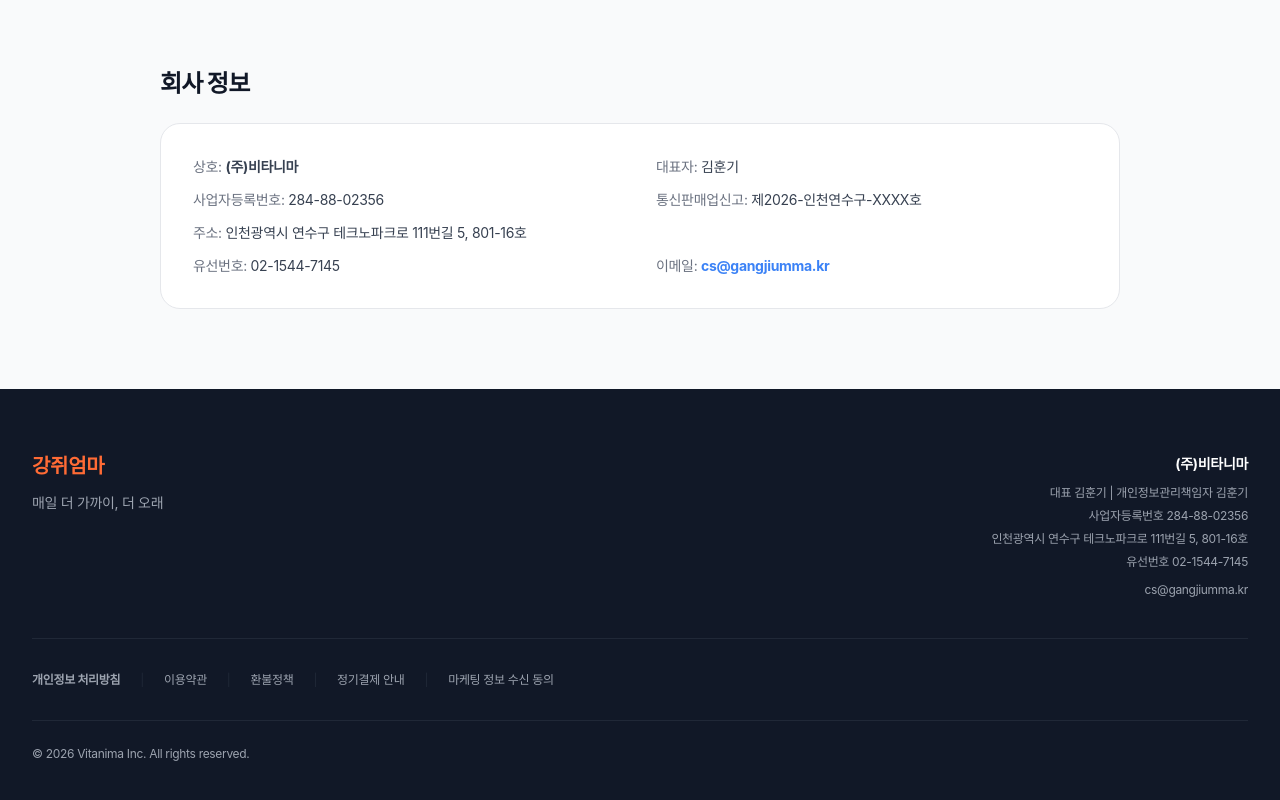
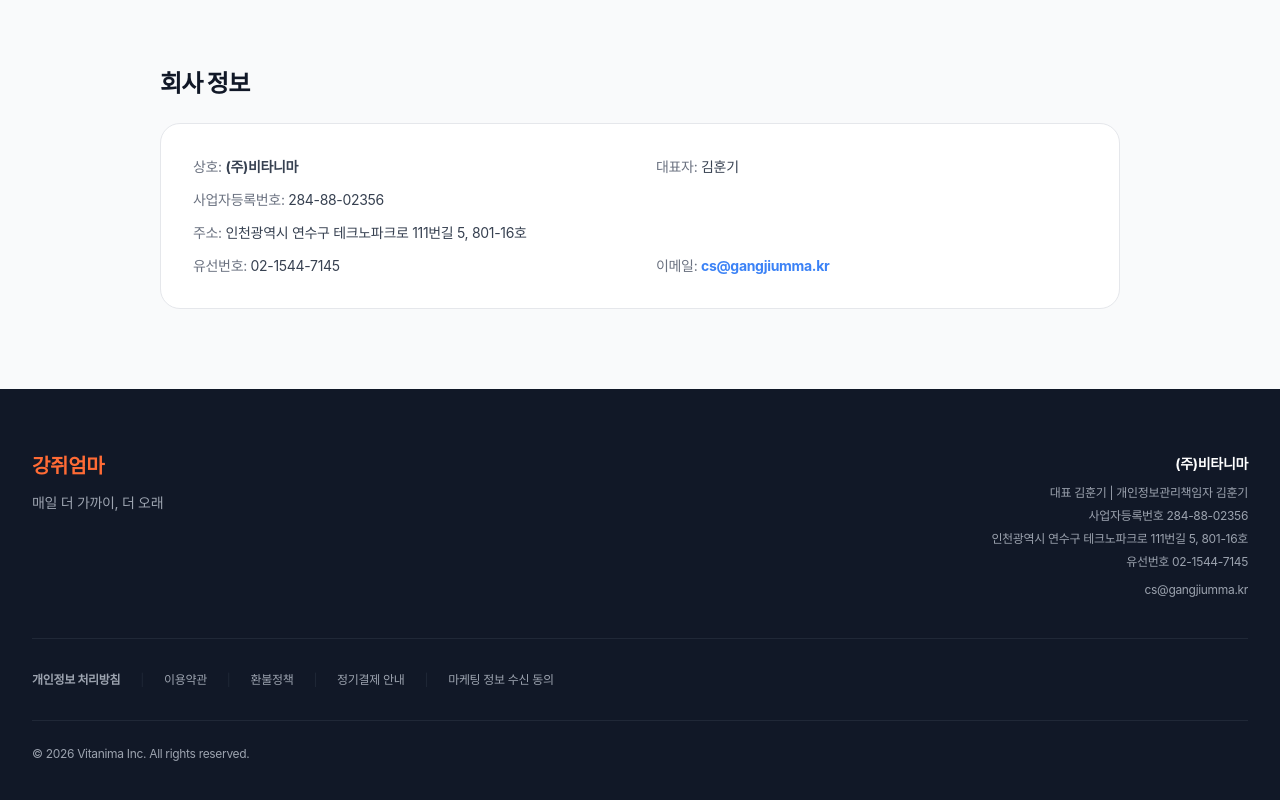
Before and after one commit to gangjiumma/gangjiumma-marketing, a Next.js app: page /plans in a window 1280 px wide. Shown: the part 2103-2903 px from the top of the page. Built offline with nearby package versions, Linux system fonts and the light colour scheme; a web font is replaced by a local one.

Commit message:
플랜페이지 통신판매업번호 삭제

```diff
--- a/src/app/plans/page.tsx
+++ b/src/app/plans/page.tsx
@@ -289,9 +289,7 @@ export default function PlansPage() {
               <div>
                 <span className="text-ink-3">사업자등록번호:</span> 284-88-02356
               </div>
-              <div>
-                <span className="text-ink-3">통신판매업신고:</span> 제2026-인천연수구-XXXX호
-              </div>
+
               <div className="md:col-span-2">
                 <span className="text-ink-3">주소:</span> 인천광역시 연수구 테크노파크로 111번길 5, 801-16호
               </div>
```
